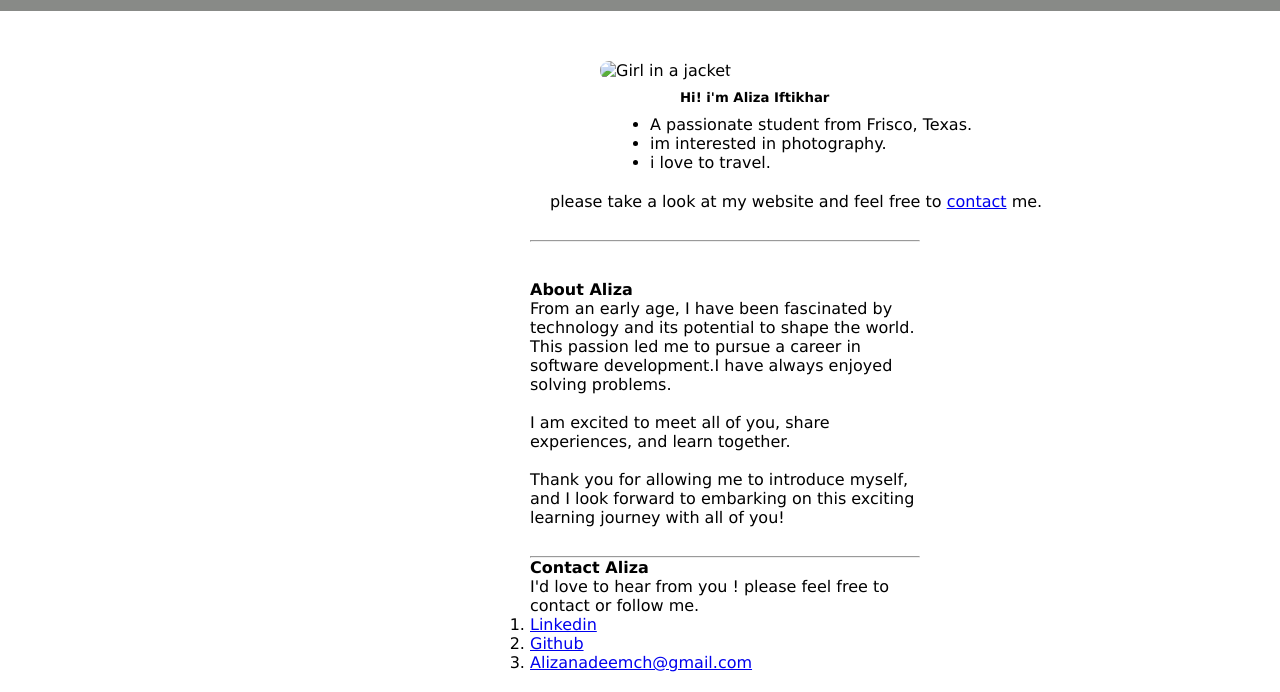
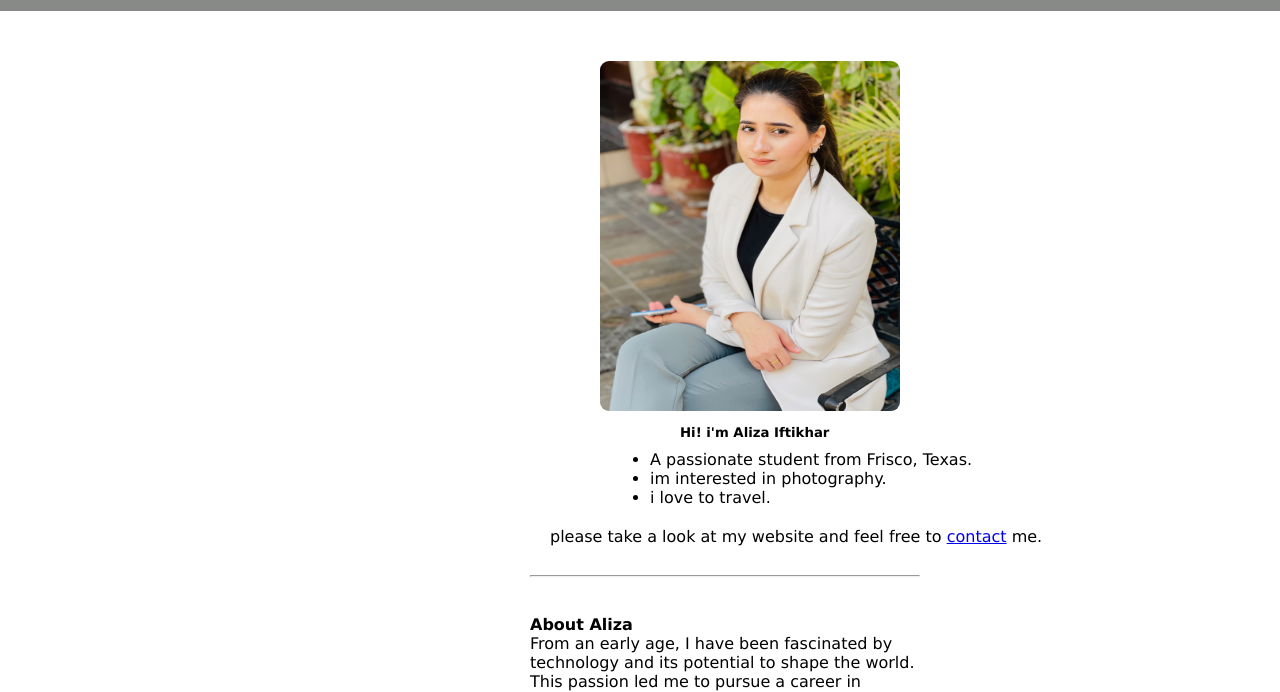
Before and after one commit to alizanadeem/portfolio, a plain HTML site: page index.html in a window 1280 px wide. Shown: the part 74-766 px from the top of the page. Drawn offline with Linux system fonts and the light colour scheme; files whose address does not match are found by name.

Commit message:
Update index.html

```diff
--- a/index.html
+++ b/index.html
@@ -22,7 +22,7 @@
 
 <div>
  <figure>
-    <img class="profile" src="./IMG_4050.jpeg" alt="Girl in a jacket">
+    <img class="profile" src="/images/IMG_4050.jpeg" alt="Girl in a jacket">
     <figcaption class="caption"><h5>Hi! i'm Aliza Iftikhar</h5></figcaption>
 </figure>
 
```
